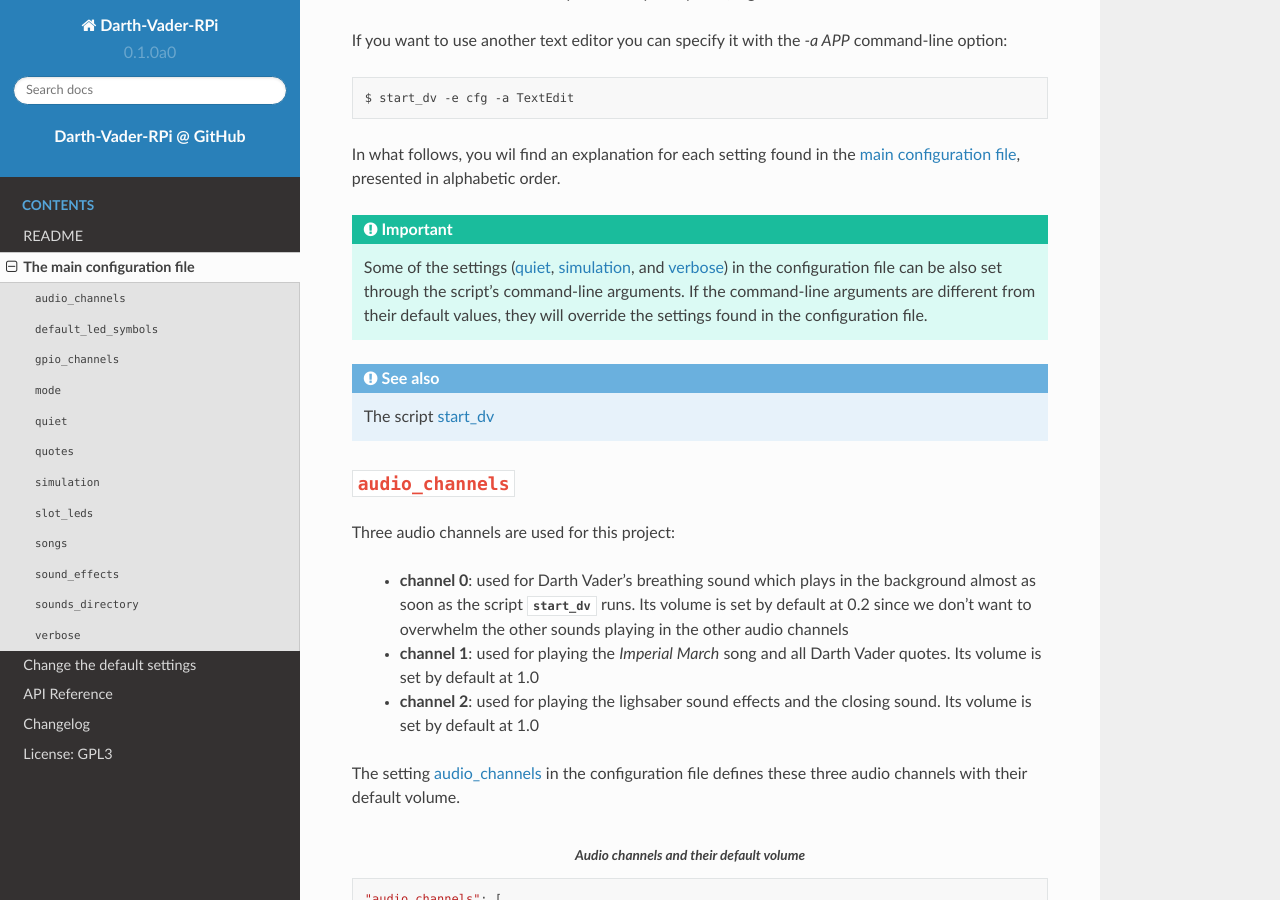
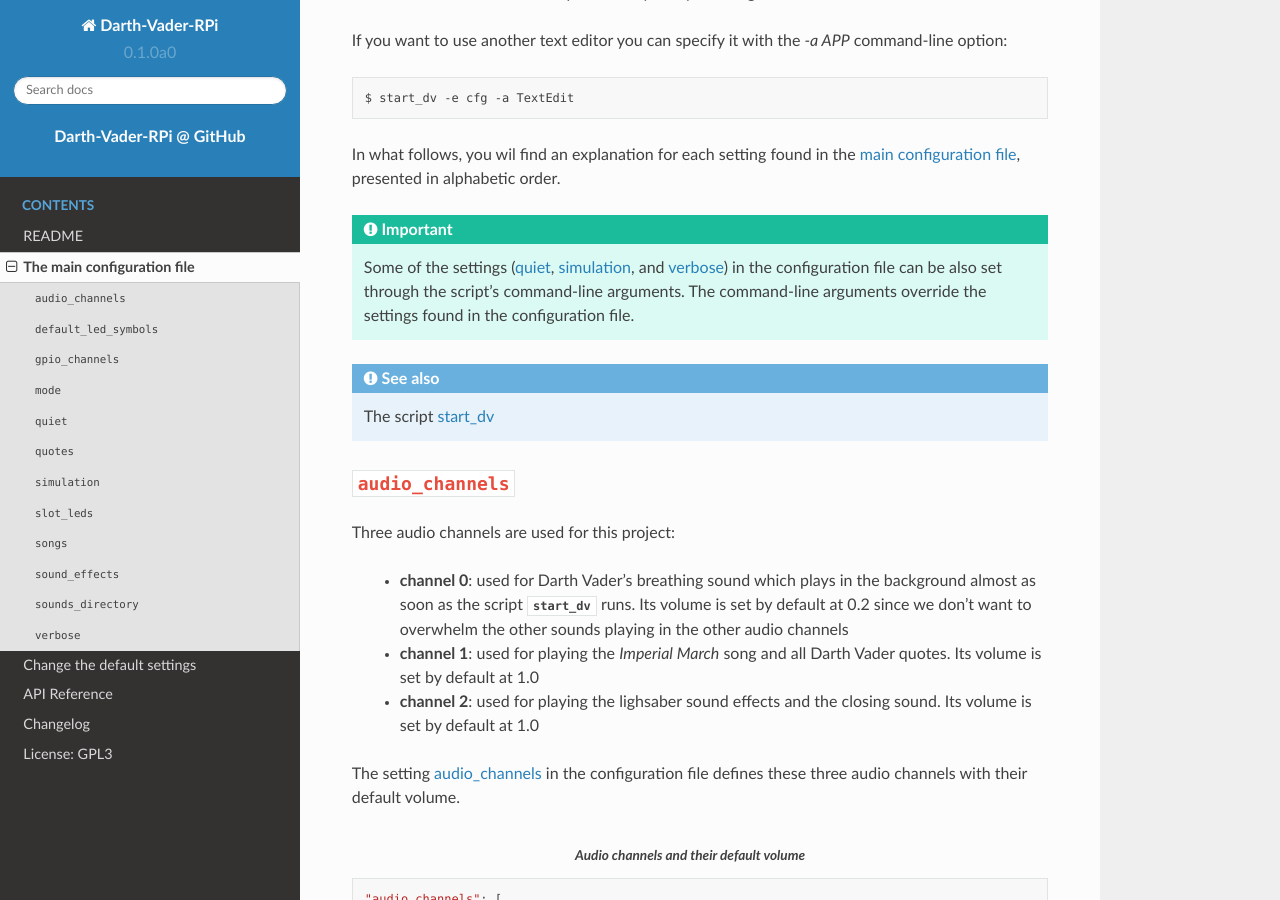
Before and after one commit to raul23/Darth-Vader-RPi, a Sphinx documentation site: the page built from docs/main_config.rst, in a window 1280 px wide and 900 px high, scrolled down 439 px. Built offline with Sphinx 7.4.7 and the Read the Docs theme 2.0.0, drawn with Linux system fonts in a browser that asks for light colours.

Commit message:
Updaet doc

```diff
--- a/docs/main_config.rst
+++ b/docs/main_config.rst
@@ -28,8 +28,8 @@ In what follows, you wil find an explanation for each setting found in the
    Some of the settings (`quiet <#quiet-label>`__,
    `simulation <#simulation-label>`__, and `verbose <#verbose-label>`__) in
    the configuration file can be also set through the script's command-line
-   arguments. If the command-line arguments are different from their default
-   values, they will override the settings found in the configuration file.
+   arguments. The command-line arguments override the settings found in the
+   configuration file.
 
 .. seealso::
 
```
